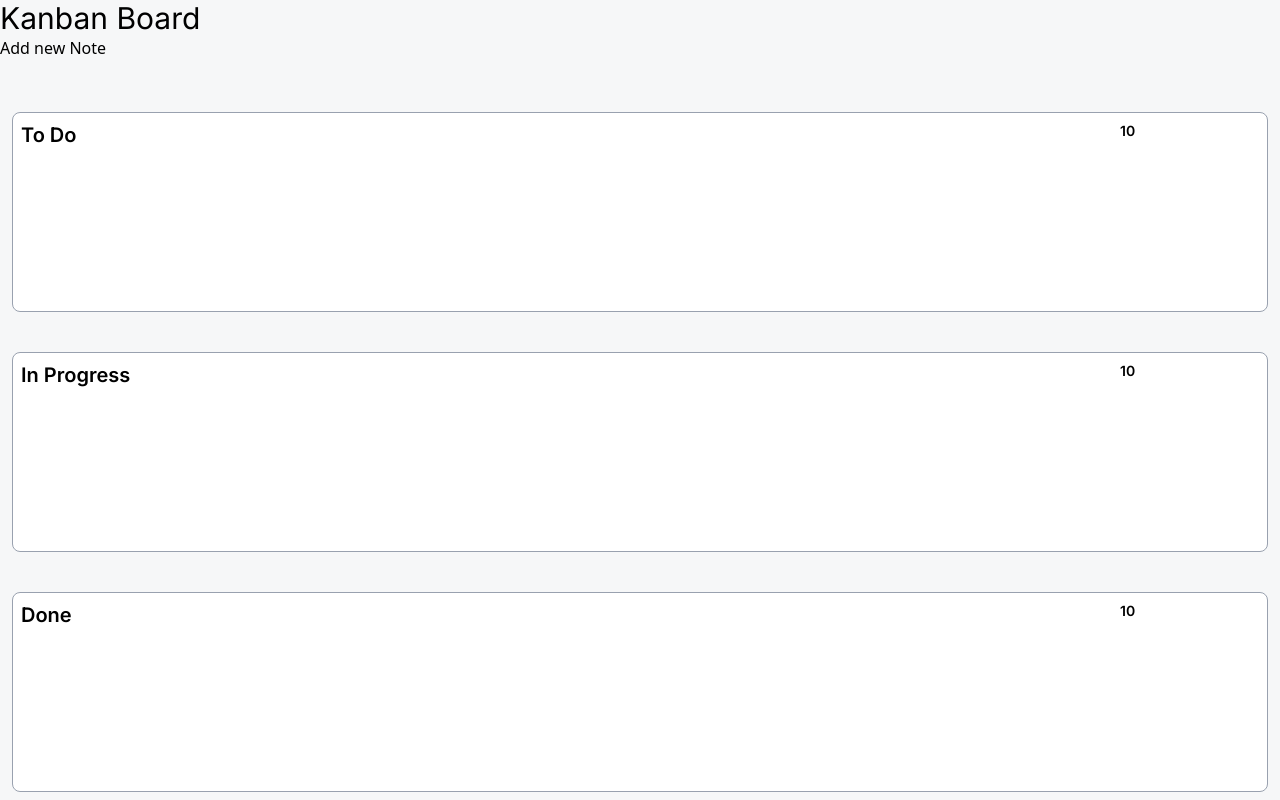
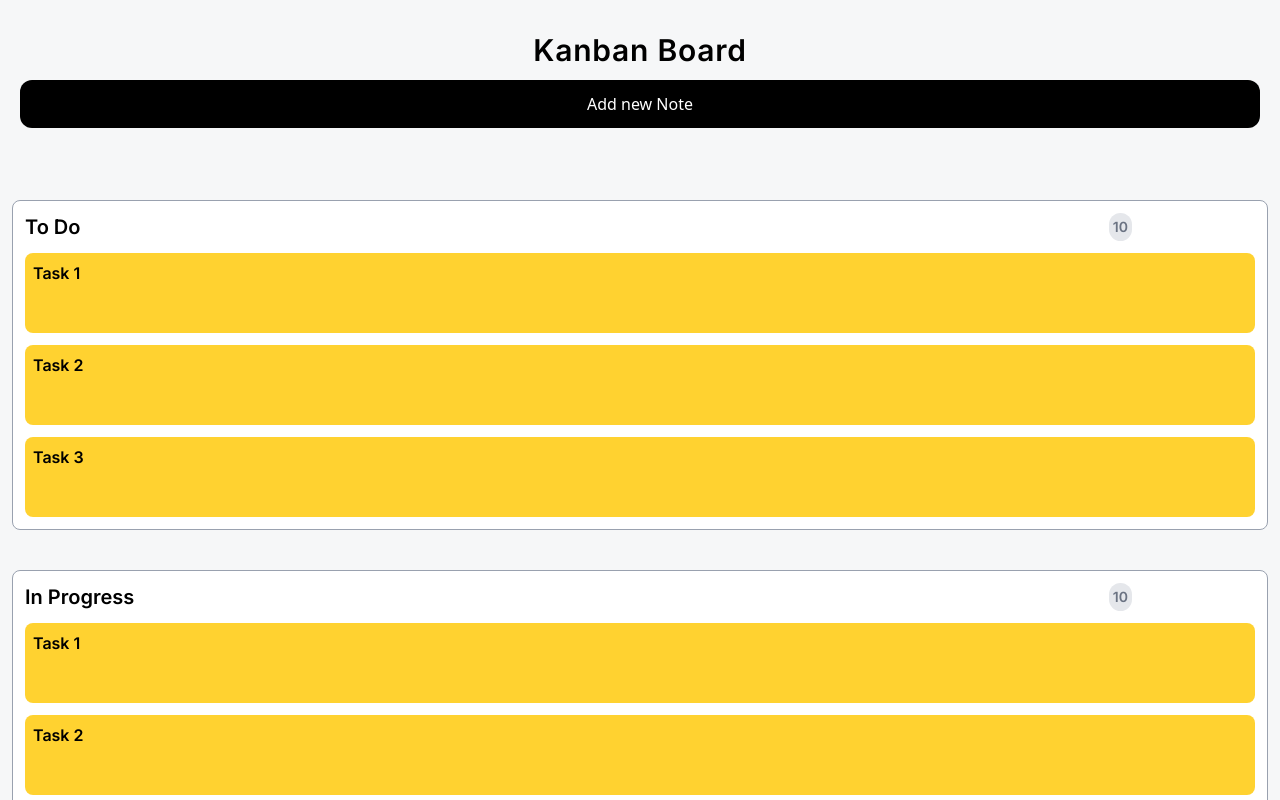
Before and after one commit to tadeowoto/kanban-react-board, a React (Vite) app: page / in a window 1280 px wide. Shown: the top 800 px of the page. Built offline with nearby package versions, Linux system fonts and the light colour scheme.

Commit message:
layout and styles added, logic is missing

```diff
--- a/src/App.tsx
+++ b/src/App.tsx
@@ -5,9 +5,13 @@ function App() {
   return (
     <>
       <section className="w-full min-h-screen bg-mainBG flex flex-col gap-10">
-        <div>
-          <h1 className="text-3xl font-body">Kanban Board</h1>
-          <button>Add new Note</button>
+        <div className="w-full flex justify-between flex-col items-center mt-3 gap-3 p-5">
+          <h1 className="text-3xl font-body font-semibold tracking-wide">
+            Kanban Board
+          </h1>
+          <button className="w-full bg-black text-white p-3 rounded-xl">
+            Add new Note
+          </button>
         </div>
         <div className="flex flex-col items-center justify-center gap-10 p-3">
           <TodoWrapper title="To Do" />
--- a/src/components/TodoPost.tsx
+++ b/src/components/TodoPost.tsx
@@ -1,12 +1,14 @@
 type Props = {
   task: string;
-  desc: string;
+  desc?: string;
 };
 
 export const TodoPost = ({ task }: Props) => {
   //TODO get random number to randomize the color
   return (
-    <article className={`flex flex-col w-full  p-2 font-body rounded-lg`}>
+    <article
+      className={`flex flex-col w-full h-20 bg-amber-300  p-2 font-body rounded-lg`}
+    >
       <h1>{task}</h1>
     </article>
   );
--- a/src/components/TodoWrapper.tsx
+++ b/src/components/TodoWrapper.tsx
@@ -1,15 +1,23 @@
+import { TodoPost } from "./TodoPost";
+
 type Props = {
   title: string;
 };
 
 export const TodoWrapper = ({ title }: Props) => {
   return (
-    <article className="flex flex-col bg-wapper w-full h-50 p-2 font-body font-semibold rounded-lg border border-gray-400">
+    <article className="flex flex-col gap-3 bg-wapper w-full h-fit p-3 font-body font-semibold rounded-lg border border-gray-400">
       <div className=" w-9/10 flex justify-between">
         <h1 className="text-xl">{title}</h1>
-        <span className="text-sm">10</span>
+        <span className="text-sm bg-gray-200 p-1 rounded-full text-gray-500">
+          10
+        </span>
       </div>
-      <div className="w-full h-1/2 ">{/* <TodoList /> */}</div>
+      <div className="w-full flex flex-col gap-3  ">
+        <TodoPost task="Task 1" />
+        <TodoPost task="Task 2" />
+        <TodoPost task="Task 3" />
+      </div>
     </article>
   );
 };
```
